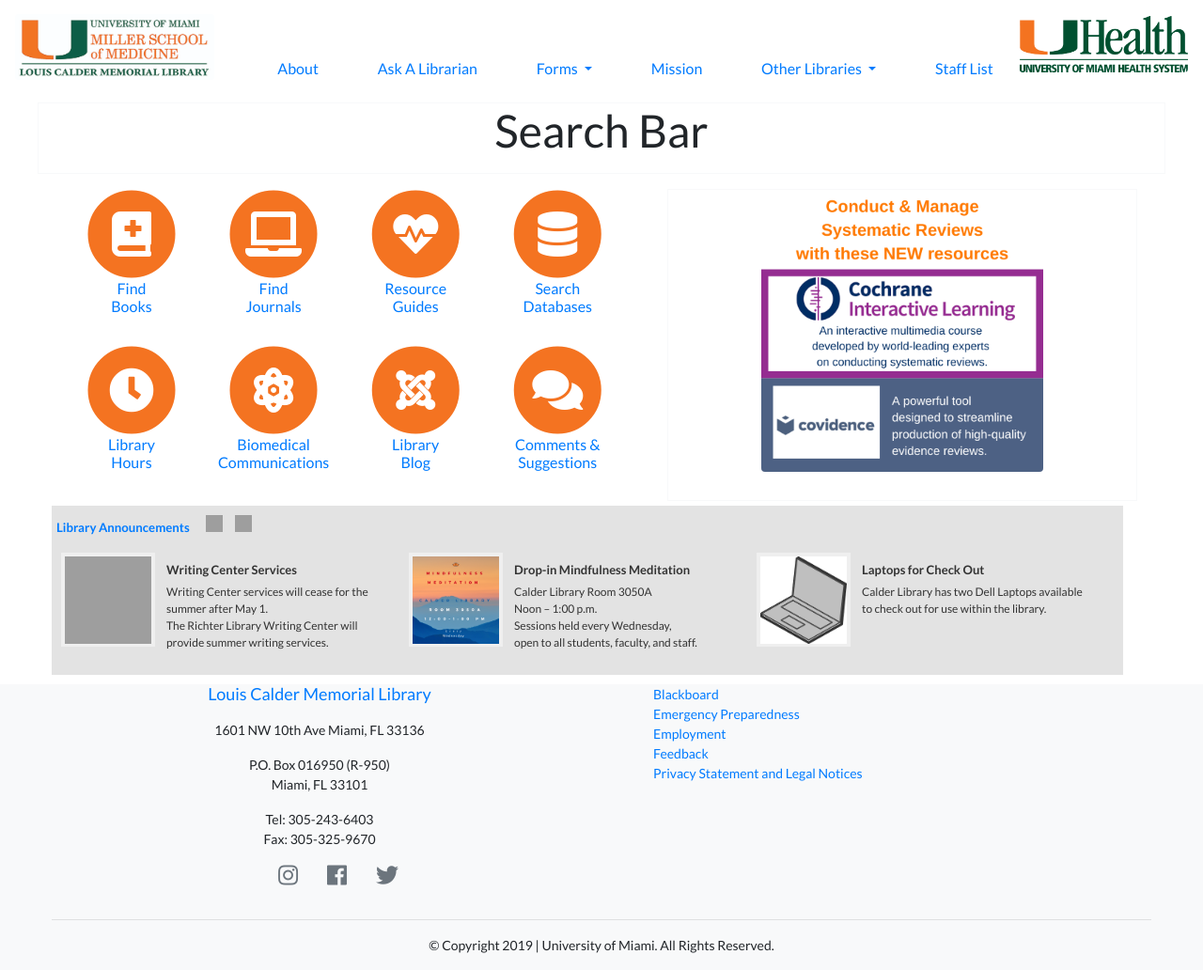
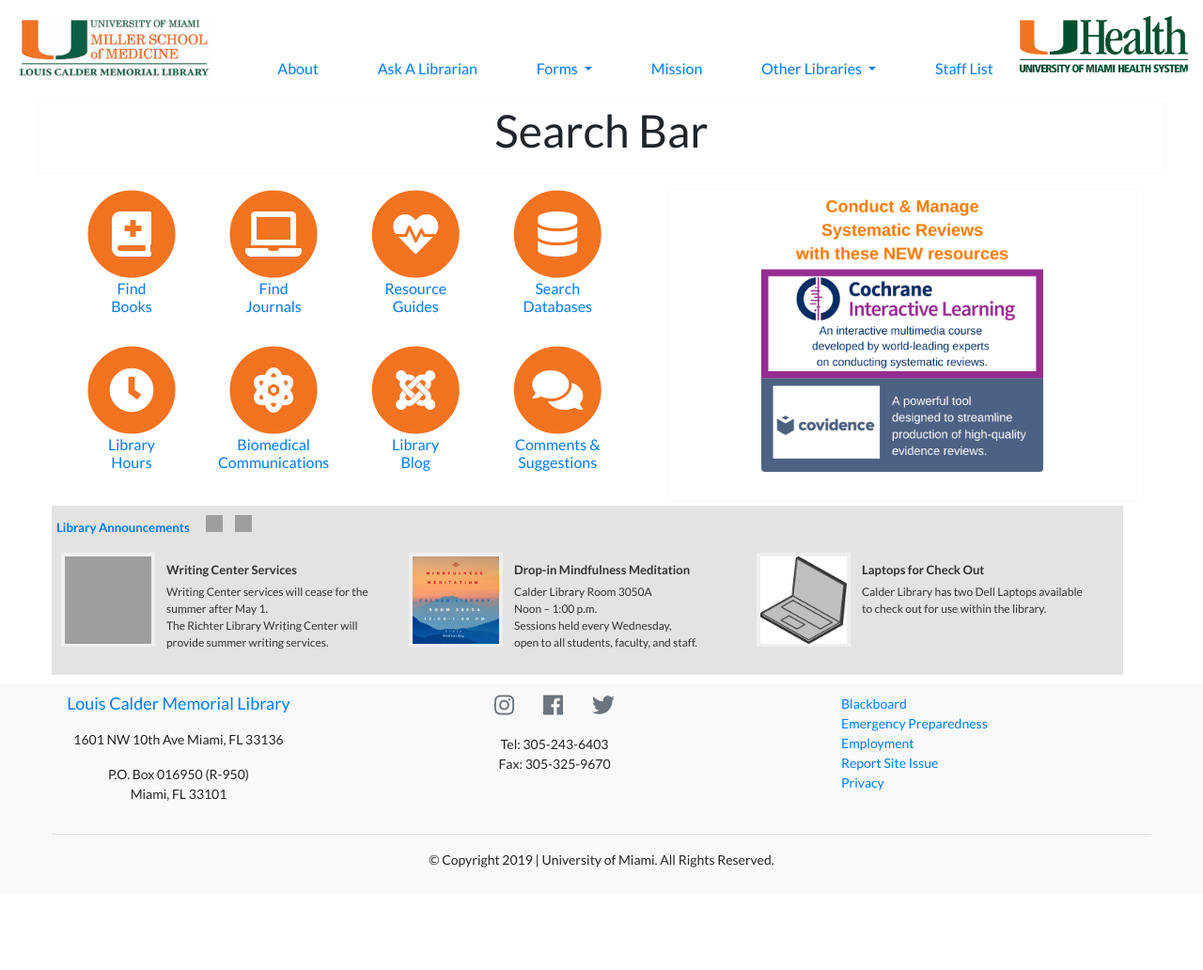
Before and after one commit to sxh275/calder, a Jekyll site: the page built from index.html, in a window 1280 px wide. Shown: the whole page at 94% size. Built offline with Jekyll 4.4.1, drawn with Linux system fonts in a browser that asks for light colours; nearby versions of some CDN libraries; library files that are not in the unit come from our copies; after the commit the page ends 951 px from its top, so only the background shows below that; grey boxes are pictures that could not be loaded.

Commit message:
first pass at footer, moved social media and telephone numbers to center to help reduce height of row and even out distribution

```diff
--- a/_data/footer.yml
+++ b/_data/footer.yml
@@ -7,9 +7,9 @@
 - name: Employment
   link: https://www.miami.edu/employment
   local_path:
-- name: Feedback
+- name: Report Site Issue
   link: "mailto:sxh2751@med.miami.edu"
   local_path:
-- name: Privacy Statement and Legal Notices
+- name: Privacy
   link: https://welcome.miami.edu/privacy-and-legal/privacy/index.html
   local_path:
--- a/_includes/footer.html
+++ b/_includes/footer.html
@@ -1,21 +1,23 @@
 <footer>
     <div class="container">
         <div class="row text-md-center">
-            <div class="col-sm-6">
+            <div class="col-sm-3">
                 <h5><a href="{{ site. url }}">{{ site. author }}</a></h5>
                 <p>{{ site.street_address }} {{ site.city}}, {{ site.state}} {{ site.zip_code}}</p>
                 <p>{{ site.po_box }}<br />
                 {{ site.po_box_2 }}
                 </p>
+            </div>
+            <div class="col-sm-5">
+                <ul class="list-inline">
+                    <li class="list-inline-item socialmedia"><a href="{{ site.instagram_url }}" target="_blank" title="Instagram"><i class="fab fa-instagram"></i></a></li>
+                    <li class="list-inline-item socialmedia"><a href="{{ site.facebook_url }}" target="_blank" title="Facebook"><i class="fab fa-facebook"></i></a></li>
+                    <li class="list-inline-item socialmedia"><a href="{{ site.twitter_url }}" target="_blank" title="Twitter"><i class="fab fa-twitter"></i></a></li>
+                </ul>
                 <p>Tel: {{ site.phone }}<br />
-                Fax: {{ site.fax }}</p>
-                <ul class="list-inline">
-                    <li class="list-inline-item"><a href="{{ site.instagram_url }}" target="_blank" title="Instagram"><i class="fab fa-instagram"></i></a></li>
-                    <li class="list-inline-item"><a href="{{ site.facebook_url }}" target="_blank" title="Facebook"><i class="fab fa-facebook"></i></a></li>
-                    <li class="list-inline-item"><a href="{{ site.twitter_url }}" target="_blank" title="Twitter"><i class="fab fa-twitter"></i></a></li>
-                </ul>
+                    Fax: {{ site.fax }}</p>
             </div>
-            <div class="col-sm-6">
+            <div class="col-sm-4">
                 <ul class="list-unstyled resources">
                     {% for item in site.data.footer %}
                     <li>
--- a/_sass/layout/site-footer.scss
+++ b/_sass/layout/site-footer.scss
@@ -1,5 +1,6 @@
 footer {
   background-color: $feature;
+  padding:10px;
 
   i {
     font-size: 1.5rem;
@@ -15,4 +16,9 @@
     text-align: left;
   }
 
+  .socialmedia {
+    margin-right:40px;
+
+  }
+
 }
```
